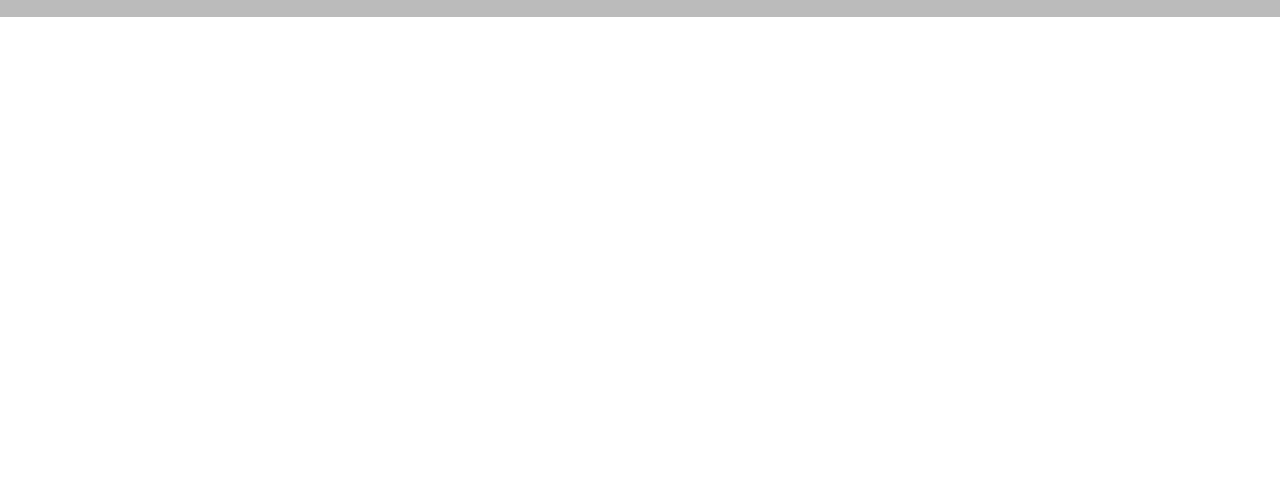
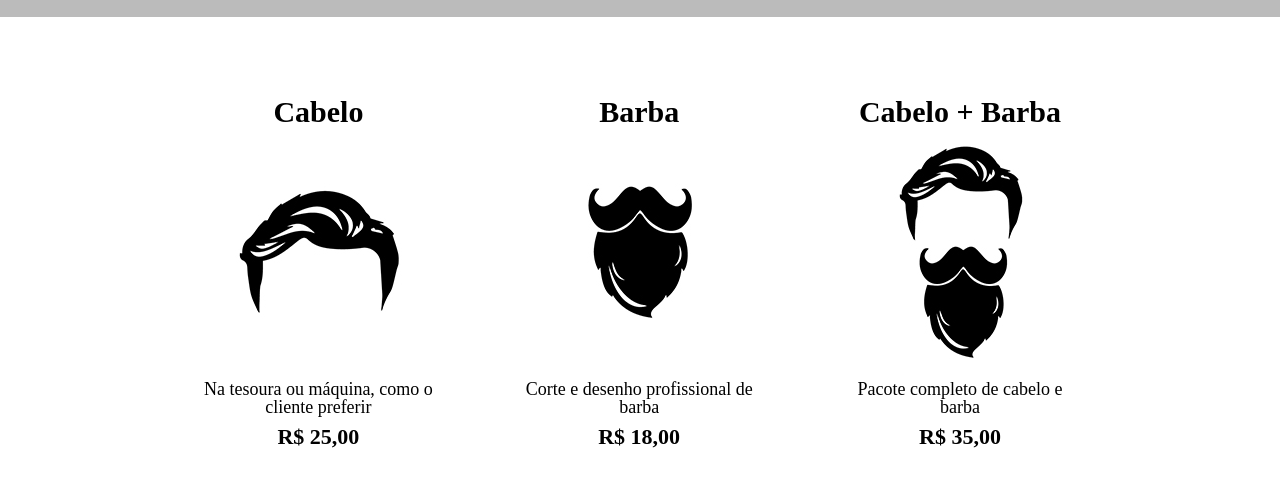
Before and after one commit to TakashiNishii/BarberShop, a plain HTML site: page produtos.html in a window 1280 px wide. Shown: the part 276-762 px from the top of the page. Drawn offline with Linux system fonts and the light colour scheme.

Commit message:
:rocket: Adicionando os produtos da loja

```diff
--- a/produtos.css
+++ b/produtos.css
@@ -27,3 +27,34 @@ nav a {
     font-size: 22px;
     text-decoration: none;
 }
+
+.produtos {
+    width: 75%;
+    margin: 0 auto;
+    padding: 50px 0;
+}
+
+.produtos li {
+    display: inline-block;
+    text-align: center;
+    width: 30%;
+    vertical-align: top;
+    margin: 0 1.5%;
+    padding: 30px 20px;
+    box-sizing: border-box;
+}
+
+.produtos h2 {
+    font-size: 30px;
+    font-weight: bold;
+}
+
+.produto-descricao {
+    font-size: 18px;
+}
+
+.produto-preco {
+    font-size: 22px;
+    font-weight: bold;
+    margin-top: 10px;
+}
--- a/produtos.html
+++ b/produtos.html
@@ -13,6 +13,7 @@
         <header>
             <div class="caixa">
                 <h1><img src="logo.png"></h1>
+
                 <nav>
                     <ul>
                         <li><a href="index.html">Home</a></li>
@@ -22,5 +23,28 @@
                 </nav>
             </div>
         </header>
+
+        <main>
+            <ul class="produtos">
+                <li>
+                    <h2>Cabelo</h2>
+                    <img src="cabelo.jpg" alt="Icone de cabelo">
+                    <p class="produto-descricao">Na tesoura ou máquina, como o cliente preferir</p>
+                    <p class="produto-preco">R$ 25,00</p>
+                </li>
+                <li>
+                    <h2>Barba</h2>
+                    <img src="barba.jpg" alt="Icone de barba">
+                    <p class="produto-descricao">Corte e desenho profissional de barba</p>
+                    <p class="produto-preco">R$ 18,00</p>
+                </li>
+                <li>
+                    <h2>Cabelo +  Barba</h2>
+                    <img src="cabelo+barba.jpg" alt="Icone de cabelo e barba">
+                    <p class="produto-descricao">Pacote completo de cabelo e barba</p>
+                    <p class="produto-preco">R$ 35,00</p>
+                </li>
+            </ul>
+        </main>
     </body>
 </html>
```
Also changed, not shown: 1 other file.
